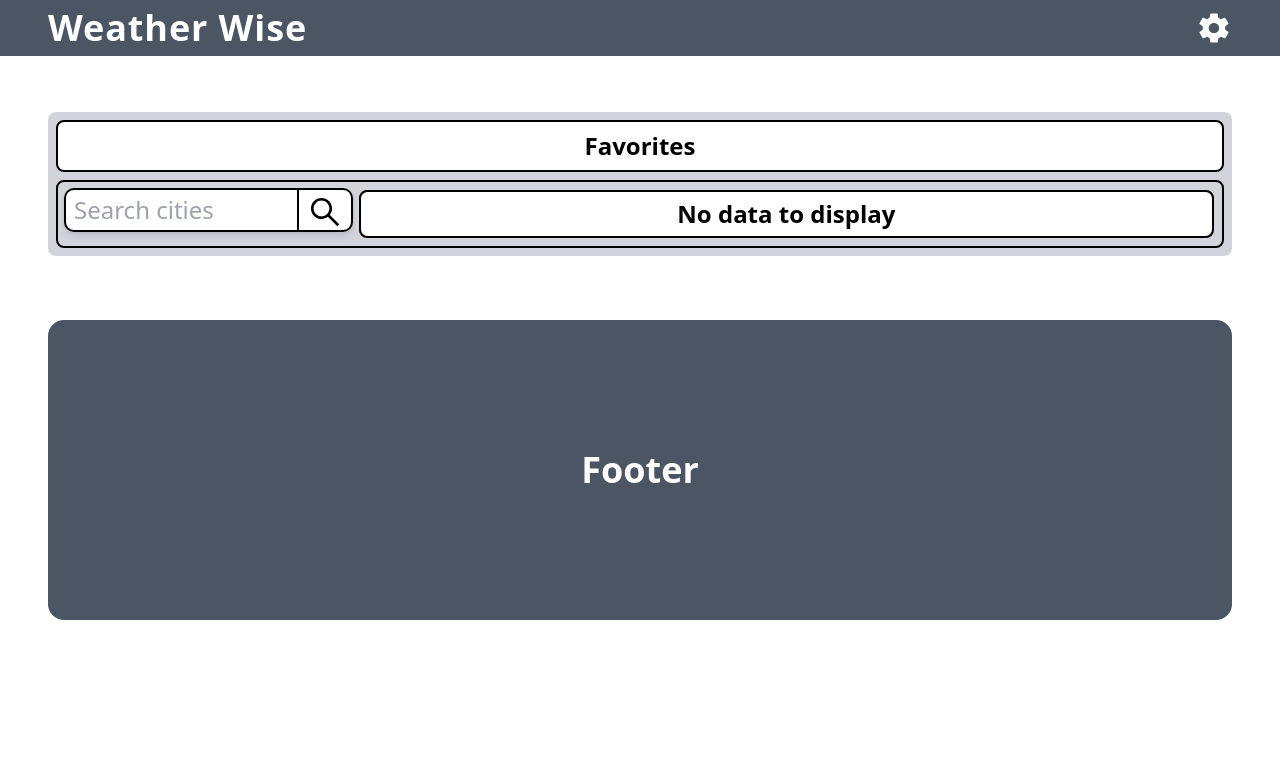
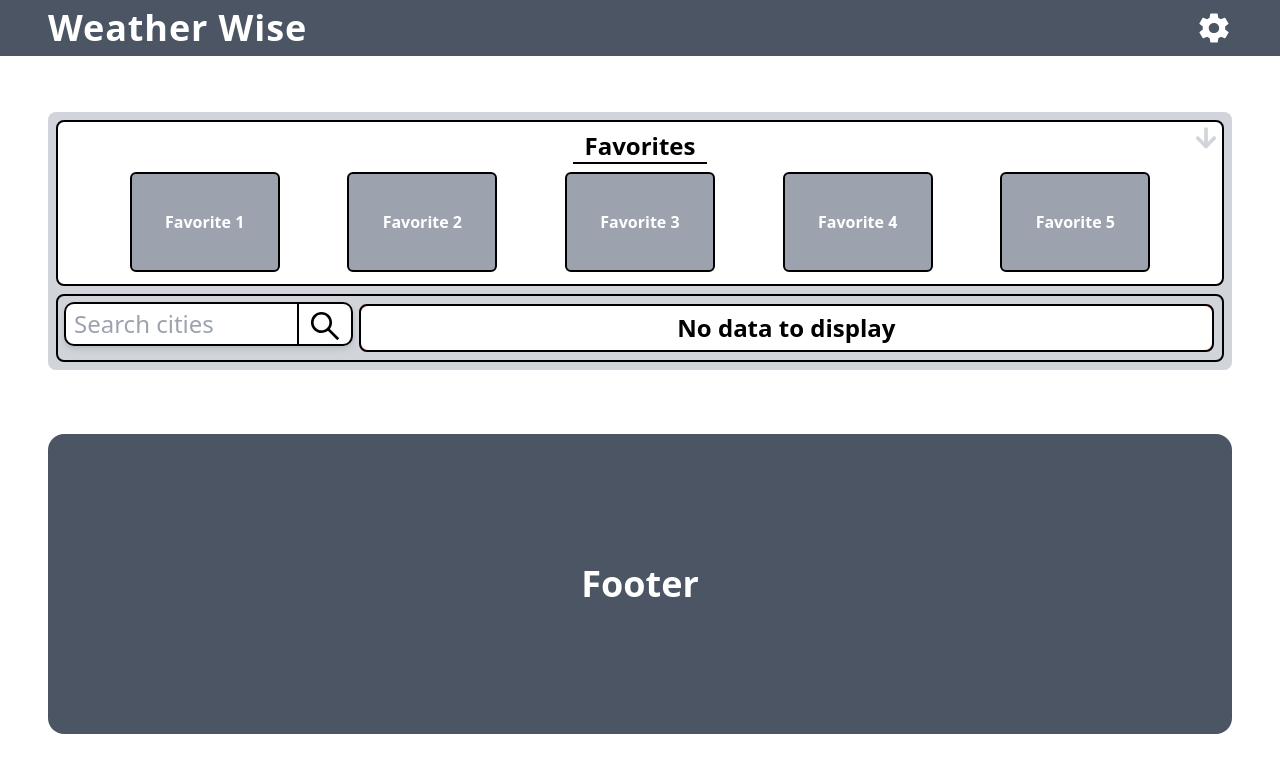
Before and after one commit to csutrick/Weather-Wise, a React (Create React App) app in the folder client/: page / in a window 1280 px wide. Shown: the top 772 px of the page. Built offline with nearby package versions, Linux system fonts and the light colour scheme.

Commit message:
Added basic favorite bar with toggle button

```diff
--- a/client/src/components/Favorites/index.js
+++ b/client/src/components/Favorites/index.js
@@ -1,10 +1,27 @@
-import React from "react";
+import React, { useState } from "react";
 
-// Add a toggle button to collaspe the favorites component
+import { FaArrowDown } from "react-icons/fa";
+
 const Favorites = () => {
+    const [isCollapsed, setIsCollapsed] = useState(false);
+
     return (
-        <section className='bg-white flex flex-row w-[100%] justify-center items-center py-2 rounded-lg border-2 border-black'>
-            <h2 className='font-bold text-black text-2xl'>Favorites</h2>
+        <section className='relative bg-white flex flex-col w-[100%] justify-center items-center p-2 rounded-lg border-2 border-black'>
+            <FaArrowDown onClick={() => setIsCollapsed((prevCollapsed) => !prevCollapsed)}
+            className={`absolute top-1 right-1 text-gray-300 hover:text-gray-500 active:text-gray-800 text-2xl
+            hover:scale-110 active:scale-125 transition-all duration-200 ease-in-out ${ isCollapsed ? 'rotate-180' : 'rotate-0' }`}/>
+            <h2 className='font-bold text-black text-2xl border-b-2 border-black px-3'>Favorites</h2>
+            {isCollapsed ? (
+                <></>
+            ) : (
+                <div className='w-[100%] flex flex-row flex-wrap justify-evenly mt-1'>
+                    <div className='w-[150px] h-[100px] bg-gray-400 text-white font-bold rounded-md flex items-center justify-center border-2 border-black m-1'>Favorite 1</div>
+                    <div className='w-[150px] h-[100px] bg-gray-400 text-white font-bold rounded-md flex items-center justify-center border-2 border-black m-1'>Favorite 2</div>
+                    <div className='w-[150px] h-[100px] bg-gray-400 text-white font-bold rounded-md flex items-center justify-center border-2 border-black m-1'>Favorite 3</div>
+                    <div className='w-[150px] h-[100px] bg-gray-400 text-white font-bold rounded-md flex items-center justify-center border-2 border-black m-1'>Favorite 4</div>
+                    <div className='w-[150px] h-[100px] bg-gray-400 text-white font-bold rounded-md flex items-center justify-center border-2 border-black m-1'>Favorite 5</div>
+                </div>
+            )}
         </section>
     );
 };
```
